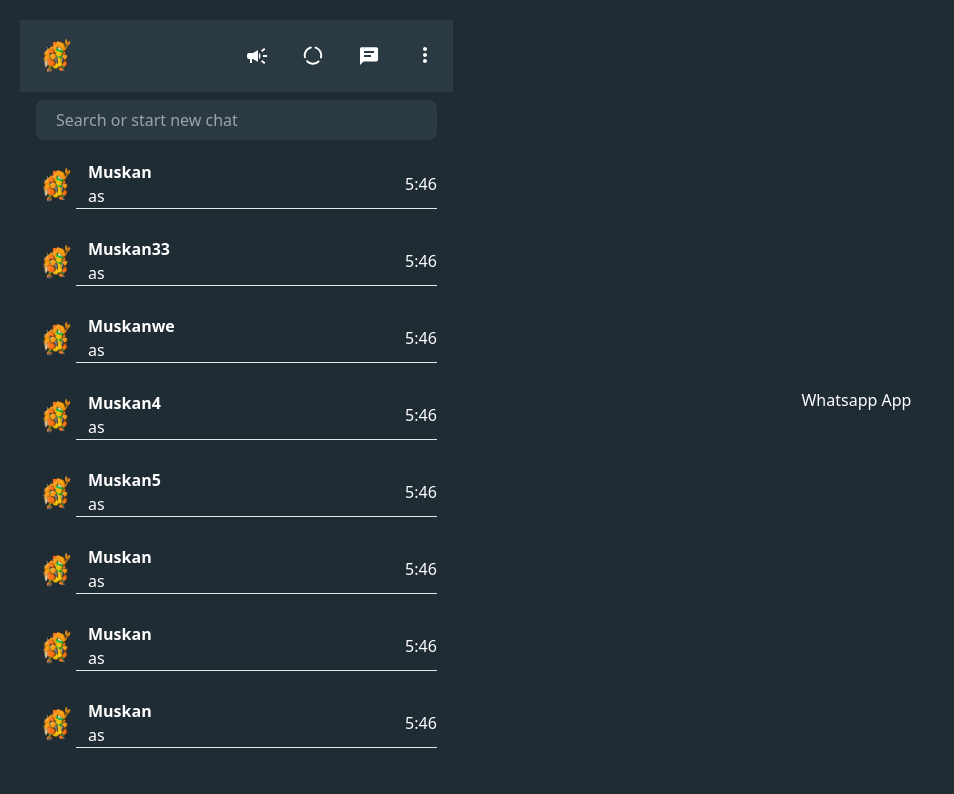
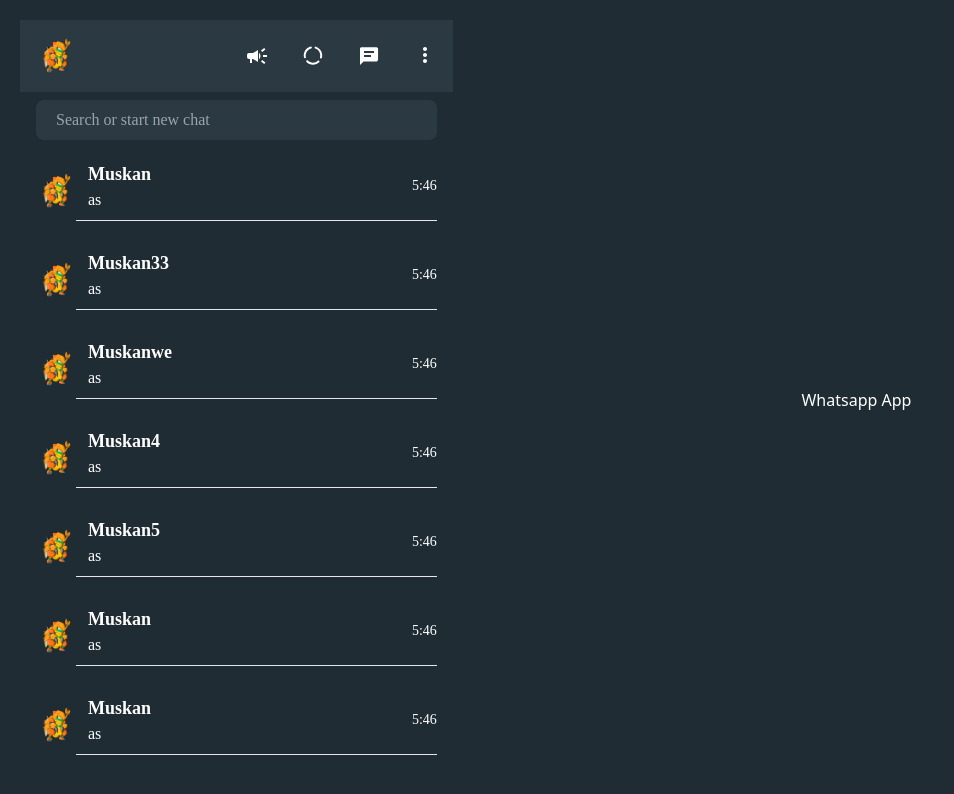
Before and after one commit to muskan123-abc/social-site, a React (Create React App) app: page / in a window 1280 px wide. Shown: the top 794 px of the page, without its empty margins (0-954 px from the left). Built offline with nearby package versions, Linux system fonts and the light colour scheme.

Commit message:
code merge

```diff
--- a/src/component/common/Icons.jsx
+++ b/src/component/common/Icons.jsx
@@ -143,6 +143,7 @@ export const SendICon = () => {
 export const AttachmentICon = () => {
   return (
     <svg
+
       width="22"
       height="18"
       viewBox="0 0 22 18"
--- a/src/component/userview/PersonalChat.jsx
+++ b/src/component/userview/PersonalChat.jsx
@@ -7,12 +7,12 @@ const PersonalChat = () => {
         return (
           <div className="p-10" key={i}>
             <div className=" flex flex-col items-start">
-              <p className="text-white w-auto  bg-light_black border  inline  border-light_black   px-2 py-1 rounded-lg">
+              <p className="text-white w-auto ff_source font-normal text-base bg-light_black border  inline  border-light_black   px-2 py-1 rounded-lg">
                 {value.para}
               </p>
             </div>
             <div className=" flex flex-col items-end">
-              <p className="text-white    bg-light_black border  inline border-light_black   px-2 py-1 rounded-lg">
+              <p className="text-white font-normal text-base  ff_source bg-light_black border  inline border-light_black   px-2 py-1 rounded-lg">
                 {value.para2}
               </p>
             </div>
--- a/src/component/userview/SearchHeader.jsx
+++ b/src/component/userview/SearchHeader.jsx
@@ -3,7 +3,11 @@ import React from "react";
 const SearchHeader = () => {
   return (
     <div className="pt-2 px-4">
-      <input type="text" className="bg-light_black p-2 w-full outline-none pl-5 rounded-lg" placeholder="Search or start new chat" />
+      <input
+        type="text"
+        className="bg-light_black text-white ff_source font-normal text-base  p-2 w-full outline-none pl-5 rounded-lg"
+        placeholder="Search or start new chat"
+      />
     </div>
   );
 };
--- a/src/component/userview/UserTab.jsx
+++ b/src/component/userview/UserTab.jsx
@@ -21,7 +21,7 @@ const UserTab = () => {
         {TabData.map((value, i) => {
           return (
             <div
-              className="mt-3 px-4 py-2 cursor-pointer"
+              className="mt-3 px-4 py-2 cursor-pointer hover:bg-light_black"
               onClick={() => tabHandler(value)}
               key={i}
             >
@@ -31,15 +31,15 @@ const UserTab = () => {
                   src={value.image}
                   alt="images"
                 />
-                <div className="flex items-center justify-between w-full border-b ">
+                <div className="flex items-center justify-between w-full pb-2 border-b transition-all ease-in-out duration-300">
                   <div>
-                    <h2 className="pl-3 text-white font-semibold">
+                    <h2 className="pl-3 text-white font-semibold ff_source text-lg">
                       {value.name}
                     </h2>
-                    <p className="pl-3 text-white">as</p>
+                    <p className="pl-3 text-white font-light ff_source text-base">as</p>
                   </div>
                   <div>
-                    <p className="pl-3 text-white font-thin">{value.time}</p>
+                    <p className="pl-3 text-white font-light  ff_source text-sm">{value.time}</p>
                   </div>
                 </div>
               </div>
--- a/src/component/userview/UserViewFooter.jsx
+++ b/src/component/userview/UserViewFooter.jsx
@@ -16,16 +16,19 @@ const UserViewFooter = () => {
           <span className="mr-2 cursor-pointer">
             <EmojiIcon />
           </span>
-          <span className="mr-2 cursor-pointer">
-            <AttachmentICon />
-          </span>
+          <label for="upload-photo">
+            <span className=" cursor-pointer">
+              <AttachmentICon />
+            </span>
+          </label>
+          <input type="file" hidden name="photo" id="upload-photo" />
           <input
             onChange={(e) => setUserInputValue(e.target.value)}
             type="text"
-            className="bg-dark text-white p-2 w-full  outline-none  pl-5 rounded-lg"
+            className="bg-dark text-white p-2 w-full ff_source font-normal text-base  outline-none ms-3  pl-5 rounded-lg"
             placeholder="Search or start new chat"
           />
-          <span className="ms-2 cursor-pointer">
+          <span className="ms-2 cursor">
             {userInputValue.length > 0 ? <SendICon /> : <SoundIcon />}
           </span>
         </div>
--- a/src/component/userview/UserViewHeader.jsx
+++ b/src/component/userview/UserViewHeader.jsx
@@ -13,8 +13,8 @@ const UserViewHeader = ({ userData }) => {
           />
           <div className="flex items-center justify-between w-full ">
             <div>
-              <h2 className="pl-3 text-white font-semibold">{userData.name}</h2>
-              <p className="pl-3 text-white">as</p>
+              <h2 className="pl-3 text-white font-semibold ff_source text-xl mb-0">{userData.name}</h2>
+              <p className="pl-3 text-white mb-0 font-normal ff_source text-sm">as</p>
             </div>
             <div>
               <DotsIcon />
--- a/src/index.css
+++ b/src/index.css
@@ -1,6 +1,13 @@
 @tailwind base;
 @tailwind components;
 @tailwind utilities;
+@import url('https://fonts.googleapis.com/css2?family=Source+Serif+Pro:wght@300;400;600&display=swap');
+
+
+.ff_source {
+    font-family: 'Source Serif Pro',
+        serif;
+}
 
 .chat_height {
     height: calc(100vh - 142px);
@@ -11,12 +18,13 @@
 }
 
 ::-webkit-scrollbar-track {
-    background-color:  white;
+    background-color: white;
 }
 
 ::-webkit-scrollbar-thumb {
     background-color: #2A3942;
 }
+
 ::-webkit-scrollbar {
     width: 5px;
 }
```
